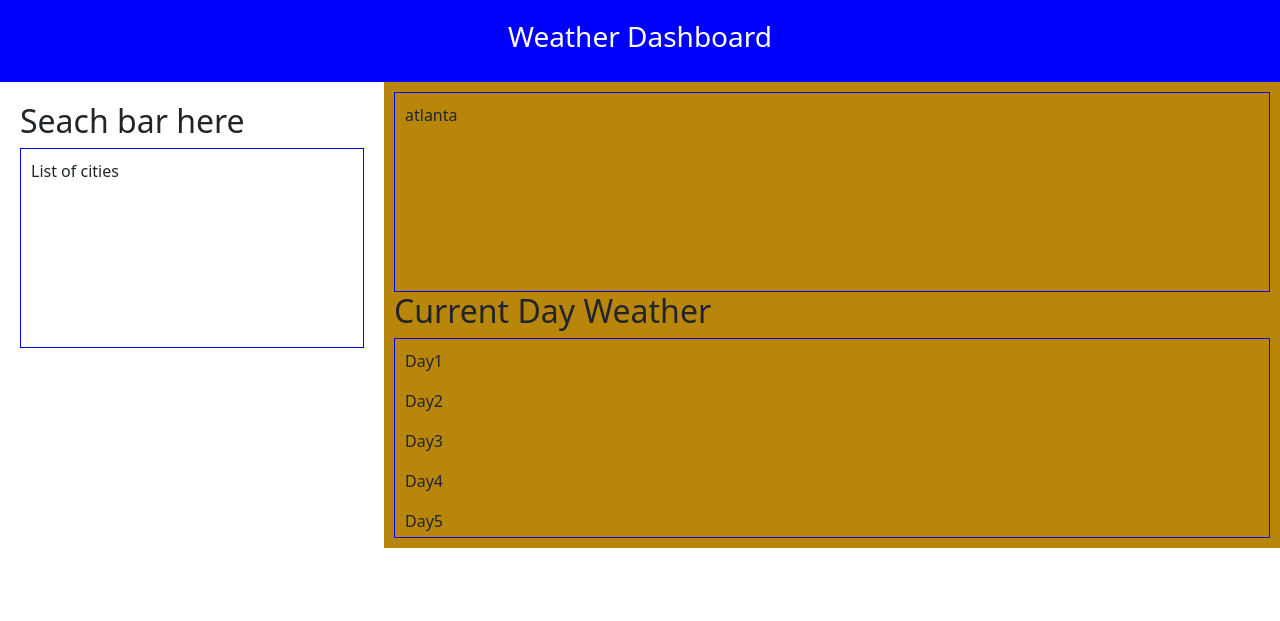
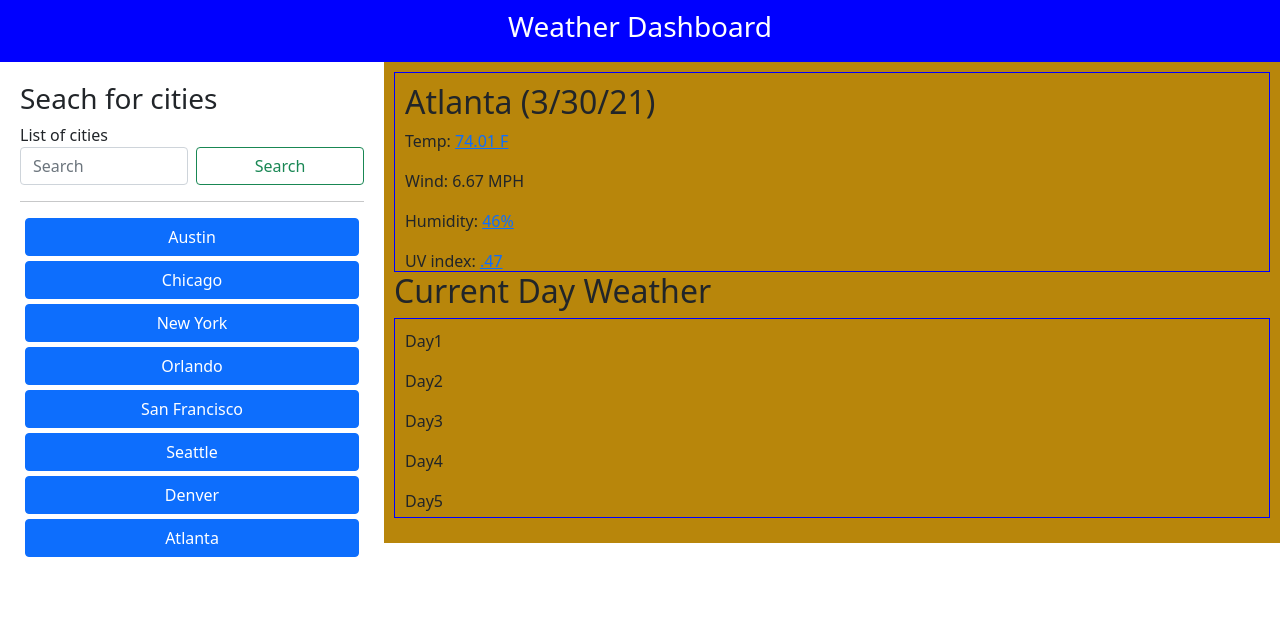
Before and after one commit to KiloWattDot/WeatherApp, a plain HTML site: page index.html in a window 1280 px wide. Drawn offline with nearby package versions, Linux system fonts and the light colour scheme.

Commit message:
added buttons for states, search bar, and created ids for filling the selected cities current weather, forecast cards have not been started

```diff
--- a/assets/style.css
+++ b/assets/style.css
@@ -11,7 +11,7 @@ header {
     color: white;
     background-color: blue;
     font-weight: bold;
-    padding: 20px;
+    padding: 10px;
     text-align: center;
 
 }
@@ -30,10 +30,30 @@ aside {
 
 .citysidebar {
     width: 100%;
-    padding: 10px;
-    height: 200px;
-    border: 1px solid blue;
+    height: 400px;
+
 }
+
+.btn-primary {
+    background-color: chartreuse;
+}
+
+
+
+button {
+    width:100%;
+    min-height: 5px;
+    font-size: 20px;
+
+
+   }
+
+   /* Submit button text size */
+   .submit {
+     text-size-adjust: 50px;
+     margin: 5px;
+
+   }
 
 section {
     flex: 70%;
--- a/index.html
+++ b/index.html
@@ -25,40 +25,93 @@
         <!-- Aside -->
 
         <aside>
-            <h2> Seach bar here</h2>
+            <!-- Search -->
+            <h3> Seach for cities</h3>
+
             <div class="citysidebar">
-                List of cities
+                <div>
+                    List of cities
+                    <form class="d-flex">
+                        <input class="form-control me-2" type="search" placeholder="Search" aria-label="Search">
+                        <button class="btn btn-outline-success" type="submit">Search</button>
+                      </form>
+                      <hr>
+
+                </div>
+
+
+                <!-- Select City -->
+                <div class="citysidebar">
+
+                    <div class="submit">
+                        <button type="button" class="btn btn-primary">Austin</button>
+                    </div>
+
+                    <div class="submit">
+                        <button type="button" class="btn btn-primary">Chicago</button>
+                    </div>
+                    <div class="submit">
+                        <button type="button" class="btn btn-primary">New York</button>
+                    </div>
+                    <div class="submit">
+                        <button type="button" class="btn btn-primary">Orlando</button>
+                    </div>
+                    <div class="submit">
+                        <button type="button" class="btn btn-primary">San Francisco</button>
+                    </div>
+                    <div class="submit">
+                        <button type="button" class="btn btn-primary">Seattle</button>
+                    </div>
+                    <div class="submit">
+                        <button type="button" class="btn btn-primary">Denver</button>
+
+                    </div>
+
+                    <div class="submit">
+                        <button type="button" class="btn btn-primary">Atlanta</button>
+                    </div>
+
+
+
+
+                    </div>
+
             </div>
+
+
         </aside>
 
         <!-- Widget for the Current Day -->
 
         <section>
 
-            <div class="citysidebar">
-                <p>
-                    atlanta
-                </p>
+            <div class="cityweather">
+                <h2 id="city-date">Atlanta (3/30/21)</h2>
+                <p >Temp: <a id="main-temp" href="#"> 74.01 F</a> </p>
+                <p>Wind: <a id="main-wind" href="#"> </a>6.67 MPH </p>
+                <p >Humidity: <a id="main-humidity" href="#">46%</a> </p>
+                <p>UV index: <a id="uv-index" href="#"> .47</a></p>
             </div>
 
             <h2> Current Day Weather </h2>
-            <div class="citysidebar">
-                <div>
+            <div class="cityforecast">
+                <div class="cards">
                     <p> Day1</p>
                 </div>
-                <div>
+
+                <div class="cards">
                     <p> Day2</p>
                 </div>
 
-                <div>
+                <div class="cards">
                     <p> Day3</p>
                 </div>
 
-                <div>
+                <div class="cards">
                     <p> Day4</p>
                 </div>
 
-                <div>
+                <div  class="cards">
                     <p> Day5</p>
                 </div>
 
@@ -70,6 +123,10 @@
 
 
     </main>
+
+    <script>
+
+    </script>
 
 
 
```
Also changed, not shown: search.svg (added).
